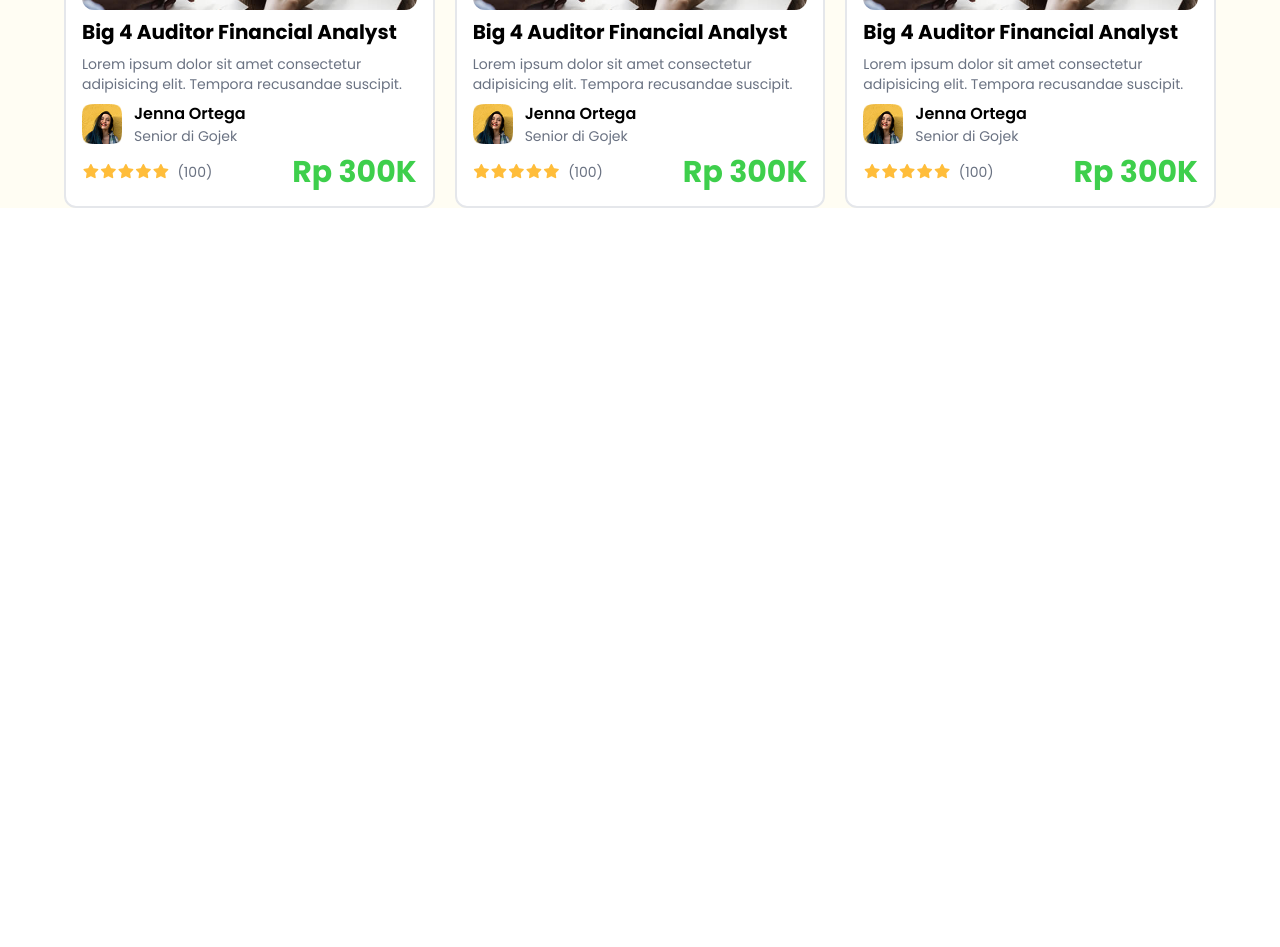
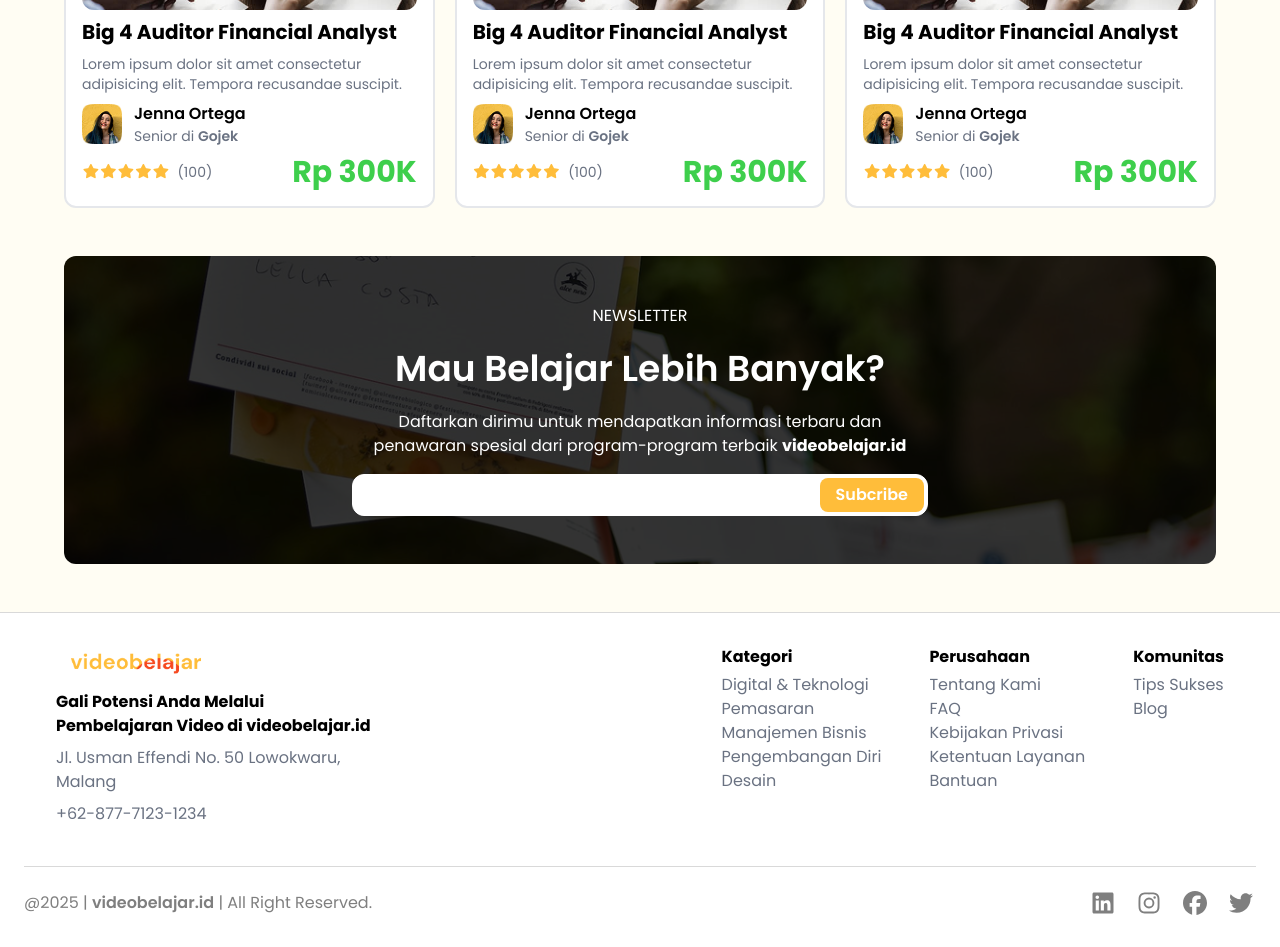
Before and after one commit to andrisaputra25021-dev/mission-interfe1a, a React (Vite) app: page / in a window 1280 px wide. Shown: the part 1540-2487 px from the top of the page. Before the commit the page ends 1748 px from the top, so only its background shows below. Built offline with nearby package versions, Linux system fonts and the light colour scheme.

Commit message:
update: add cta and footer component

```diff
--- a/package.json
+++ b/package.json
@@ -10,6 +10,9 @@
     "preview": "vite preview"
   },
   "dependencies": {
+    "@fortawesome/free-brands-svg-icons": "^7.2.0",
+    "@fortawesome/free-solid-svg-icons": "^7.2.0",
+    "@fortawesome/react-fontawesome": "^3.2.0",
     "react": "^19.2.0",
     "react-dom": "^19.2.0",
     "react-router-dom": "^7.13.0"
--- a/src/components/CTA.jsx
+++ b/src/components/CTA.jsx
@@ -0,0 +1,37 @@
+import BgTextCTA from "../assets/images/backgorund-text-cta.png";
+
+function CTA() {
+  return (
+    <section className="flex justify-center items-center px-16 py-12">
+      <div
+        className="w-full rounded-xl p-12 text-white flex flex-col items-center text-center gap-4 bg-cover bg-no-repeat"
+        style={{
+          backgroundImage: `url(${BgTextCTA})`,
+          backgroundColor: "rgba(0,0,0,0.8)",
+          backgroundBlendMode: "multiply",
+        }}
+      >
+        <p className="px-16 text-base">NEWSLETTER</p>
+        <h1 className="text-4xl font-semibold leading-snug">
+          Mau Belajar Lebih Banyak?
+        </h1>
+        <p className="px-16 text-base max-w-2xl">
+          Daftarkan dirimu untuk mendapatkan informasi terbaru dan penawaran
+          spesial dari program-program terbaik <strong>videobelajar.id</strong>
+        </p>
+
+        <div className="relative w-xl">
+          <input
+            type="email"
+            placeholder="Masukkan Emailmu"
+            className="w-full bg-white w-full px-4 py-2 rounded-xl text-black-500 focus:outline-none border"
+          ></input>
+          <button className="absolute right-1 top-1 bottom-1 text-white bg-[#ffbd3a] px-4 py-1 rounded-lg font-semibold transition hover:bg-[#3ecf4c] hover:scale-105">
+            Subcribe
+          </button>
+        </div>
+      </div>
+    </section>
+  );
+}
+export default CTA;
--- a/src/components/Footer.jsx
+++ b/src/components/Footer.jsx
@@ -0,0 +1,95 @@
+import Logo from "../assets/images/Logo.png";
+import { FontAwesomeIcon } from "@fortawesome/react-fontawesome";
+import {
+  faLinkedin,
+  faFacebook,
+  faInstagram,
+  faTwitter,
+} from "@fortawesome/free-brands-svg-icons";
+
+function Footer() {
+  return (
+    <footer className="bg-white border-t border-black/15 px-6 py-8">
+      <div className="flex justify-between gap-2">
+        <div className="flex flex-col gap-2 max-w-sm px-8">
+          <img src={Logo} alt="Logo" className="w-40" />
+          <p>
+            <strong>
+              Gali Potensi Anda Melalui Pembelajaran Video di videobelajar.id
+            </strong>
+          </p>
+          <p className="text-gray-500">
+            Jl. Usman Effendi No. 50 Lowokwaru, Malang
+          </p>
+          <p className="text-gray-500">+62-877-7123-1234</p>
+        </div>
+
+        <div className="flex justify-between gap-12 px-8">
+          <div>
+            <h3>
+              <strong>Kategori</strong>
+            </h3>
+            <ul className="text-gray-500 pt-1 cursor-pointer">
+              <li>Digital & Teknologi</li>
+              <li>Pemasaran</li>
+              <li>Manajemen Bisnis</li>
+              <li>Pengembangan Diri</li>
+              <li>Desain</li>
+            </ul>
+          </div>
+
+          <div>
+            <h3>
+              <strong>Perusahaan</strong>
+            </h3>
+            <ul className="text-gray-500 pt-1 cursor-pointer">
+              <li>Tentang Kami</li>
+              <li>FAQ</li>
+              <li>Kebijakan Privasi</li>
+              <li>Ketentuan Layanan</li>
+              <li>Bantuan</li>
+            </ul>
+          </div>
+
+          <div>
+            <h3>
+              <strong>Komunitas</strong>
+            </h3>
+            <ul className="text-gray-500 pt-1 cursor-pointer">
+              <li>Tips Sukses</li>
+              <li>Blog</li>
+            </ul>
+          </div>
+        </div>
+      </div>
+      <div className="border-t border-black/15 mt-10 pt-6 flex flex-col md:flex-row justify-between items-start md:items-center gap-4 text-black/50">
+        <p>
+          @2025 | <span className="font-semibold">videobelajar.id</span> | All
+          Right Reserved.
+        </p>
+
+        <div className="flex gap-4 text-2xl">
+          <FontAwesomeIcon
+            icon={faLinkedin}
+            className="hover:text-[#ffbd3a] transition cursor-pointer"
+          />
+
+          <FontAwesomeIcon
+            icon={faInstagram}
+            className="hover:text-[#ffbd3a] transition cursor-pointer"
+          />
+          <FontAwesomeIcon
+            icon={faFacebook}
+            className="hover:text-[#ffbd3a] transition cursor-pointer"
+          />
+          <FontAwesomeIcon
+            icon={faTwitter}
+            className="hover:text-[#ffbd3a] transition cursor-pointer"
+          />
+        </div>
+      </div>
+    </footer>
+  );
+}
+
+export default Footer;
--- a/src/components/Navbar.jsx
+++ b/src/components/Navbar.jsx
@@ -14,12 +14,15 @@ function Navbar() {
         <Link to="/category" className="text-black/50">
           Kategori
         </Link>
-        <Link to="/login" className="px-4 py-2 bg-[#3ecf4c] text-white rounded">
+        <Link
+          to="/login"
+          className="px-4 py-2 bg-[#3ecf4c] text-white rounded transition hover:scale-110"
+        >
           Login
         </Link>
         <Link
           to="/register"
-          className="px-4 py-2 bg-white-500 text-[#3ecf4c] rounded border border-[#3ecf4c]"
+          className="px-4 py-2 bg-white-500 text-[#3ecf4c] rounded border border-[#3ecf4c] transition hover:scale-110"
         >
           Register
         </Link>
--- a/src/components/VideoCard.jsx
+++ b/src/components/VideoCard.jsx
@@ -9,7 +9,7 @@ export default function VideoCard({
   price,
 }) {
   return (
-    <div className="bg-white border-2 border-gray-200 rounded-xl p-4 flex flex-col gap-2 cursor-pointer transition hover:border-[#ffbd3a] hover:scale-105">
+    <div className="bg-white border-2 border-gray-200 rounded-xl p-4 flex flex-col gap-2 cursor-pointer transition hover:border-[#ffbd3a] hover:scale-105 hover:bg-yellow-100">
       <div className="w-full h-32 overflow-hidden rounded-xl">
         <img src={image} alt={title} className="w-full h-full object-cover" />
       </div>
@@ -28,7 +28,7 @@ export default function VideoCard({
         <div>
           <p className="font-semibold">{mentorName}</p>
           <p className="text-gray-500 text-sm">
-            Senior di <span>{company}</span>
+            Senior di <span className="font-semibold">{company}</span>
           </p>
         </div>
       </div>
--- a/src/components/VideoList.jsx
+++ b/src/components/VideoList.jsx
@@ -41,7 +41,7 @@ function VideoList() {
         <ul className="flex gap-8 py-2">
           {categories.map((category, index) => (
             <li key={index}>
-              <a className="text-gray-500 font-bold tracking-wide pb-2 border-b-2 border-transparent hover:text-[#f64920] hover:border-[#f64920] transition">
+              <a className="text-gray-500 font-bold tracking-wide pb-2 border-b-3 border-transparent transition hover:text-[#f64920] hover:border-[#f64920] ">
                 {category}
               </a>
             </li>
--- a/src/pages/Home.jsx
+++ b/src/pages/Home.jsx
@@ -1,6 +1,9 @@
 import Navbar from "../components/Navbar";
 import Intro from "../components/Intro";
 import VideoList from "../components/VideoList";
+import CTA from "../components/CTA";
+import Footer from "../components/Footer";
+
 function Home() {
   return (
     <>
@@ -8,6 +11,8 @@ function Home() {
       <main className="pt-20 bg-[#fffdf3] min-h-screen">
         <Intro />
         <VideoList />
+        <CTA />
+        <Footer />
       </main>
     </>
   );
```
Also changed, not shown: src/assets/images/backgorund-text-cta.png (added), 1 other file (tests, documents, lock files or other folders).
